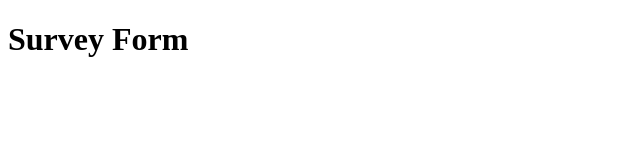
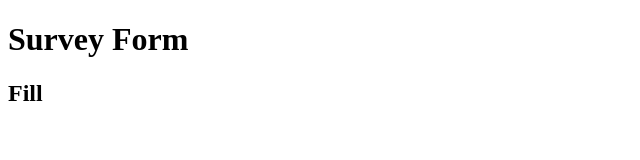
Before and after one commit to sandinojardim/freeCodeCamp, a plain HTML site: page SurveyForm/index.html in a window 1280 px wide. Shown: the full height of the page, 0-640 px from the left. Drawn offline with Linux system fonts and the light colour scheme.

Commit message:
2nd commit

```diff
--- a/SurveyForm/index.html
+++ b/SurveyForm/index.html
@@ -8,5 +8,6 @@
 </head>
 <body>
     <h1>Survey Form</h1>
+    <h2>Fill</h2>
 </body>
 </html>
```
